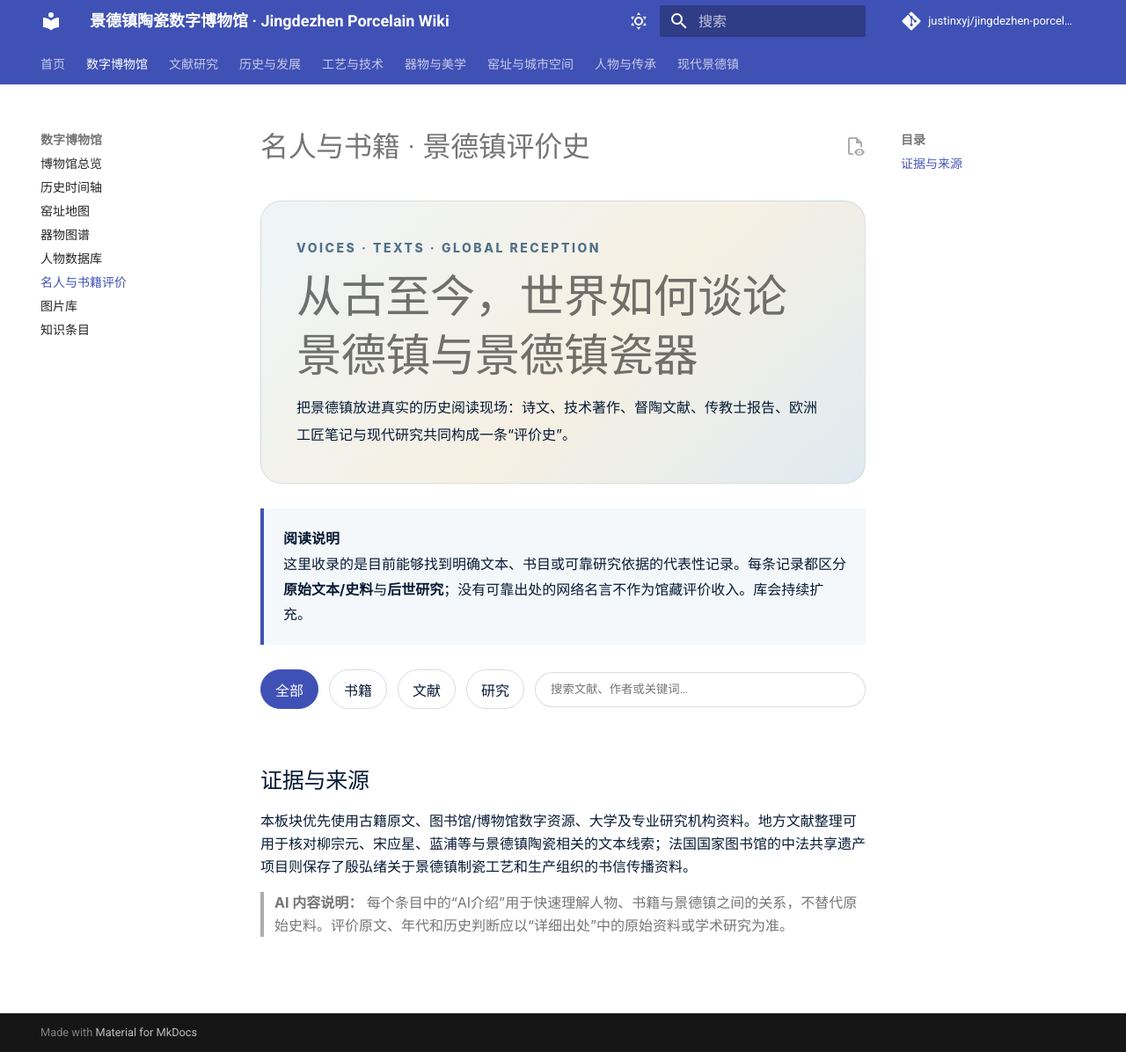
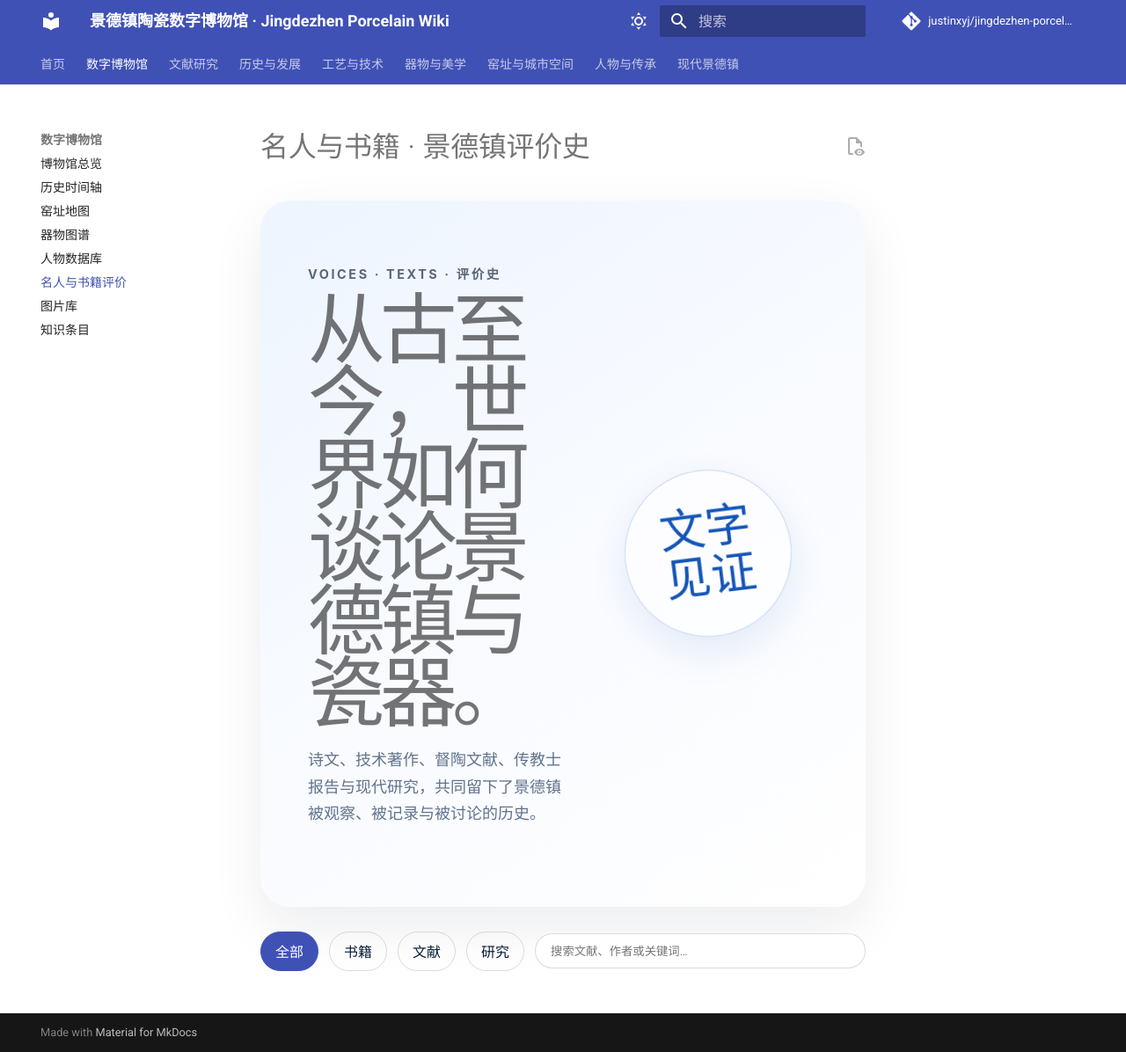
Before and after one commit to justinxyj/jingdezhen-porcelain-wiki, an MkDocs documentation site: the page built from docs/museum/voices-and-books.md, in a window 1280 px wide and 1196 px high. Shown: the whole window at 88% size. Built offline with MkDocs 1.6.1 and Material for MkDocs 9.7.7, drawn with Linux system fonts in a browser that asks for light colours; a script that is not in the unit is left out; comment, search, counter and statistics services are not loaded.

Commit message:
redesign voices and books in Apple porcelain-blue style

```diff
--- a/docs/museum/voices-and-books.md
+++ b/docs/museum/voices-and-books.md
@@ -1,24 +1,14 @@
 # 名人与书籍 · 景德镇评价史
 
-<div class="voice-hero">
+<div class="museum-hero">
   <div>
-    <span class="voice-kicker">VOICES · TEXTS · GLOBAL RECEPTION</span>
-    <h1>从古至今，世界如何谈论景德镇与景德镇瓷器</h1>
-    <p>把景德镇放进真实的历史阅读现场：诗文、技术著作、督陶文献、传教士报告、欧洲工匠笔记与现代研究共同构成一条“评价史”。</p>
+    <div class="eyebrow">VOICES · TEXTS · 评价史</div>
+    <h1>从古至今，世界如何谈论景德镇与瓷器。</h1>
+    <p>诗文、技术著作、督陶文献、传教士报告与现代研究，共同留下了景德镇被观察、被记录与被讨论的历史。</p>
   </div>
-</div>
-
-<div class="voice-method-note">
-<strong>阅读说明</strong><br>
-这里收录的是目前能够找到明确文本、书目或可靠研究依据的代表性记录。每条记录都区分<strong>原始文本/史料</strong>与<strong>后世研究</strong>；没有可靠出处的网络名言不作为馆藏评价收入。库会持续扩充。
+  <div class="museum-hero-mark">文字<br>见证</div>
 </div>
 
 <div id="voices-books-root" class="voices-books-root">
-  <div class="voice-loading">正在加载人物与书籍库……</div>
+  <div class="voice-loading">正在加载资料……</div>
 </div>
-
-## 证据与来源
-
-本板块优先使用古籍原文、图书馆/博物馆数字资源、大学及专业研究机构资料。地方文献整理可用于核对柳宗元、宋应星、蓝浦等与景德镇陶瓷相关的文本线索；法国国家图书馆的中法共享遗产项目则保存了殷弘绪关于景德镇制瓷工艺和生产组织的书信传播资料。
-
-> **AI 内容说明：** 每个条目中的“AI介绍”用于快速理解人物、书籍与景德镇之间的关系，不替代原始史料。评价原文、年代和历史判断应以“详细出处”中的原始资料或学术研究为准。
```
